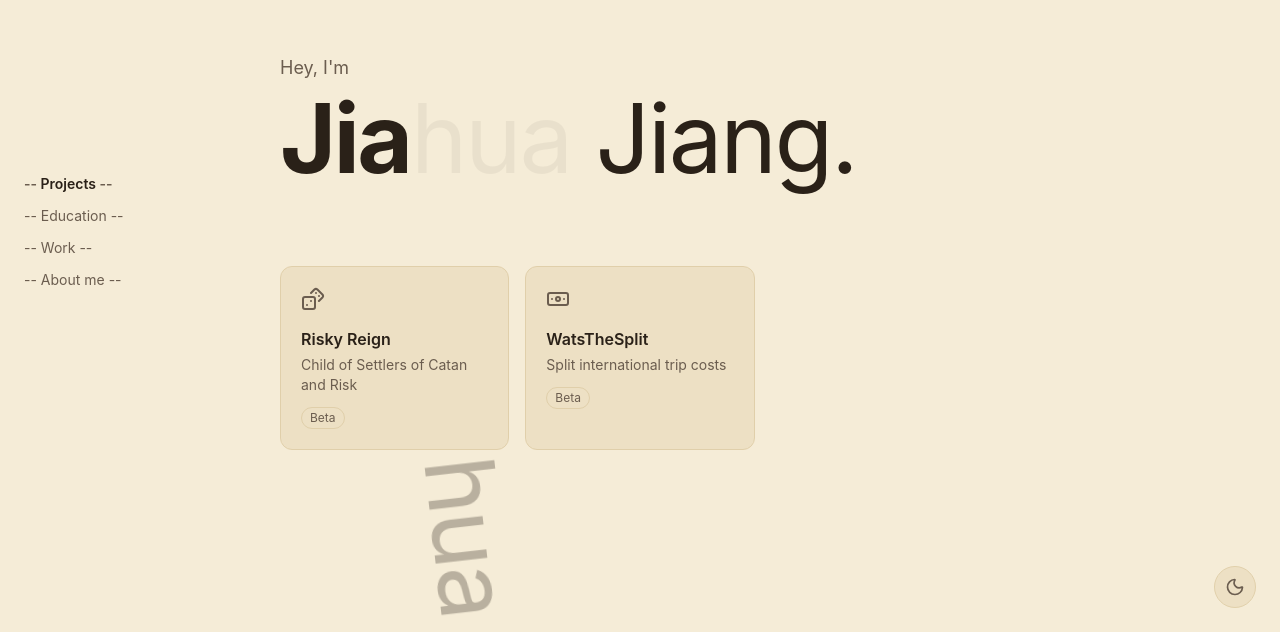
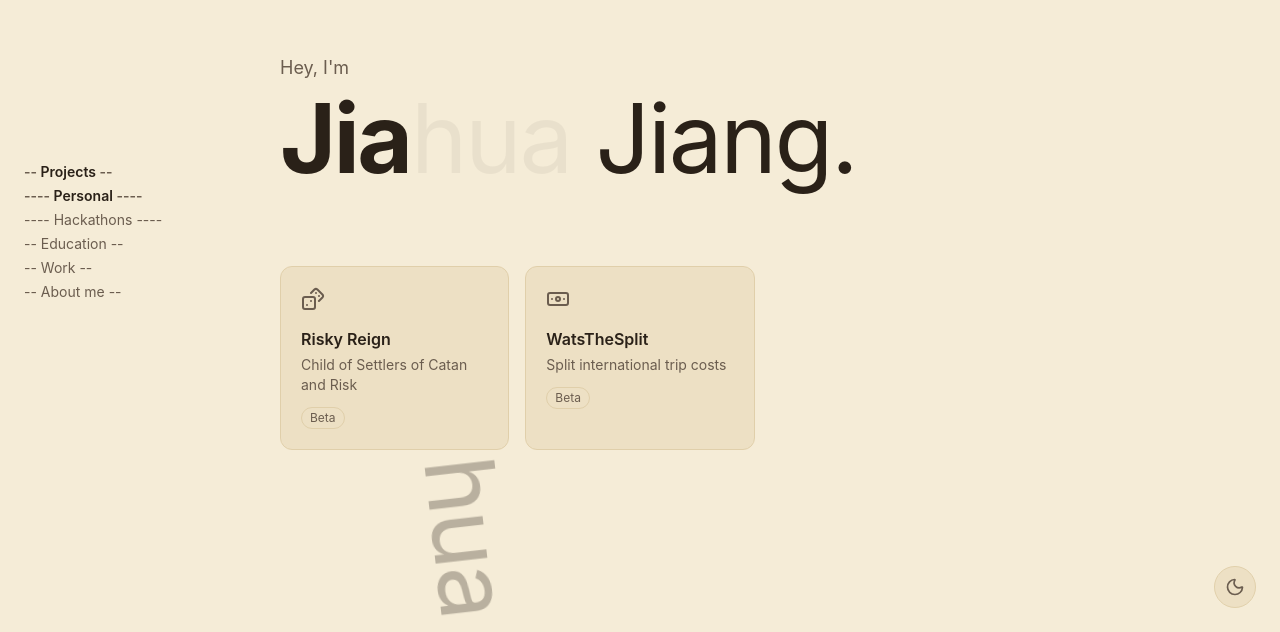
Before and after one commit to 2guud4u/jiathe-dev, a Next.js app: page / in a window 1280 px wide. Shown: the part 168-800 px from the top of the page. Built offline with nearby package versions, Linux system fonts and the light colour scheme.

Commit message:
added sub tab for projects

```diff
--- a/app/page.tsx
+++ b/app/page.tsx
@@ -3,11 +3,18 @@ import { ThemeToggle } from "@/components/ThemeToggle";
 import { FallingHua } from "@/components/FallingHua";
 import { SectionTabs } from "@/components/SectionTabs";
 import type { Card } from "@/data/cards";
-import { projects } from "@/data/projects";
+import { hackathons, personal } from "@/data/projects";
 import { about, education } from "@/data/profile";
 import { work } from "@/data/work";
 
 function CardGrid({ cards }: { cards: Card[] }) {
+  if (cards.length === 0) {
+    return (
+      <p className="card-enter rounded-xl border border-dashed border-[var(--border)] p-5 text-sm text-[var(--muted)]">
+        Nothing here yet.
+      </p>
+    );
+  }
   return (
     <div className="grid gap-4 sm:grid-cols-3">
       {cards.map((card, i) => {
@@ -66,7 +73,7 @@ function CardGrid({ cards }: { cards: Card[] }) {
 
 export default function Home() {
   return (
-    <main className="mx-auto flex min-h-screen w-full max-w-3xl flex-col px-6 pb-10 pt-14 xl:pt-20">
+    <main className="mx-auto flex min-h-screen w-full max-w-3xl flex-col px-6 pb-10 pt-18 xl:pt-20">
       <div className="my-auto">
       <p className="text-lg text-[var(--muted)]">Hey, I&apos;m</p>
       <h1 className="mt-2 text-6xl font-bold tracking-tight sm:text-8xl">
@@ -80,7 +87,18 @@ export default function Home() {
           {
             id: "projects",
             label: "Projects",
-            content: <CardGrid cards={projects} />,
+            children: [
+              {
+                id: "personal",
+                label: "Personal",
+                content: <CardGrid cards={personal} />,
+              },
+              {
+                id: "hackathons",
+                label: "Hackathons",
+                content: <CardGrid cards={hackathons} />,
+              },
+            ],
           },
           {
             id: "education",
--- a/components/SectionTabs.tsx
+++ b/components/SectionTabs.tsx
@@ -2,43 +2,59 @@
 
 import { useState, type ReactNode } from "react";
 
-export type SectionTab = {
+export type SectionChild = {
   id: string;
   label: string;
   content: ReactNode;
 };
 
-export function SectionTabs({ sections }: { sections: SectionTab[] }) {
-  const [active, setActive] = useState(sections[0].id);
+export type SectionTab = {
+  id: string;
+  label: string;
+  // Ignored when the section has children (the first child renders instead).
+  content?: ReactNode;
+  // Sub-tabs; expand when this section is the active one.
+  children?: SectionChild[];
+};
 
-  const tabs = sections.map(({ id, label }) => {
-    const isActive = active === id;
+function Dashes({ label, wide }: { label: string; wide?: boolean }) {
+  const dash = wide ? "----" : "--";
   return (
-      <button
-        key={id}
-        type="button"
-        role="tab"
-        id={`tab-${id}`}
-        aria-selected={isActive}
-        aria-controls={`panel-${id}`}
-        onClick={() => setActive(id)}
-        className={`text-sm transition-colors ${
-          isActive
-            ? "font-semibold text-[var(--foreground)]"
-            : "text-[var(--muted)] hover:text-[var(--foreground)]"
-        }`}
-      >
+    <>
       <span aria-hidden="true" className="text-[var(--muted)]">
-          --{" "}
+        {dash}{" "}
       </span>
       {label}
       <span aria-hidden="true" className="text-[var(--muted)]">
         {" "}
-          --
+        {dash}
       </span>
-      </button>
+    </>
   );
-  });
+}
+
+export function SectionTabs({ sections }: { sections: SectionTab[] }) {
+  const first = sections[0];
+  const [active, setActive] = useState(
+    first?.children?.[0]?.id ?? first?.id ?? ""
+  );
+
+  const activeSection =
+    sections.find((s) => s.id === active || s.children?.some((c) => c.id === active)) ?? first;
+
+  const panels: SectionChild[] = sections.flatMap((s) =>
+    s.children?.length
+      ? s.children
+      : [{ id: s.id, label: s.label, content: s.content }]
+  );
+  const current = panels.find((p) => p.id === active) ?? panels[0];
+
+  const tabClass = (isActive: boolean) =>
+    `text-sm transition-colors ${
+      isActive
+        ? "font-semibold text-[var(--foreground)]"
+        : "text-[var(--muted)] hover:text-[var(--foreground)]"
+    }`;
 
   return (
     <div className="mt-20">
@@ -48,20 +64,61 @@ export function SectionTabs({ sections }: { sections: SectionTab[] }) {
       <div
         role="tablist"
         aria-label="Sections"
-        className="fixed inset-x-0 top-0 z-10 flex items-center justify-center gap-5 border-b border-[var(--border)] bg-[var(--background)] px-4 py-3 xl:inset-x-auto xl:left-6 xl:right-auto xl:top-1/2 xl:-translate-y-1/2 xl:flex-col xl:items-start xl:gap-3 xl:border-0 xl:bg-transparent xl:p-0"
+        className="fixed inset-x-0 top-0 z-10 flex flex-wrap items-center justify-center border-b border-[var(--border)] bg-[var(--background)] px-4 py-3 xl:absolute xl:inset-x-auto xl:left-6 xl:right-auto xl:top-1/2 xl:-translate-y-1/2 xl:flex-col xl:items-start xl:gap-1 xl:border-0 xl:bg-transparent xl:p-0"
       >
-        {tabs}
+        {sections.map((section) => {
+          const expanded = activeSection?.id === section.id;
+          return (
+            <div
+              key={section.id}
+              className="contents xl:flex xl:flex-col xl:items-start xl:gap-1"
+            >
+              <button
+                type="button"
+                role="tab"
+                id={`tab-${section.id}`}
+                aria-selected={expanded}
+                aria-expanded={section.children?.length ? expanded : undefined}
+                aria-controls={`panel-${current?.id}`}
+                onClick={() =>
+                  setActive(section.children?.[0]?.id ?? section.id)
+                }
+                className={`${tabClass(expanded)} mx-2.5 xl:mx-0`}
+              >
+                <Dashes label={section.label} />
+              </button>
+              {/* Mount on expand so each child replays the card-enter
+                  entrance with a stagger, same as the project cards. */}
+              {expanded &&
+                section.children?.map((child, i) => (
+                  <button
+                    key={child.id}
+                    type="button"
+                    role="tab"
+                    id={`tab-${child.id}`}
+                    aria-selected={active === child.id}
+                    aria-controls={`panel-${child.id}`}
+                    onClick={() => setActive(child.id)}
+                    style={{ ["--stagger" as string]: `${150 + i * 100}ms` }}
+                    className={`card-enter mx-2.5 xl:mx-0 ${tabClass(active === child.id)}`}
+                  >
+                    <Dashes label={child.label} wide />
+                  </button>
+                ))}
+            </div>
+          );
+        })}
       </div>
 
-      {sections.map(({ id, content }) => (
+      {panels.map((panel) => (
         <div
-          key={id}
+          key={panel.id}
           role="tabpanel"
-          id={`panel-${id}`}
-          aria-labelledby={`tab-${id}`}
-          hidden={id !== active}
+          id={`panel-${panel.id}`}
+          aria-labelledby={`tab-${panel.id}`}
+          hidden={panel.id !== current?.id}
         >
-          {content}
+          {panel.content}
         </div>
       ))}
     </div>
--- a/data/projects.ts
+++ b/data/projects.ts
@@ -1,7 +1,7 @@
 import { Banknote, Dices, Pin, Swords } from "lucide-react";
 import type { Card } from "./cards";
 
-export const projects: Card[] = [
+export const personal: Card[] = [
   {
     icon: Dices,
     title: "Risky Reign",
@@ -33,3 +33,5 @@ export const projects: Card[] = [
     darkOnly: true,
   },
 ];
+
+export const hackathons: Card[] = [];
```
Lines whose indentation alone changed are shown as unchanged.
